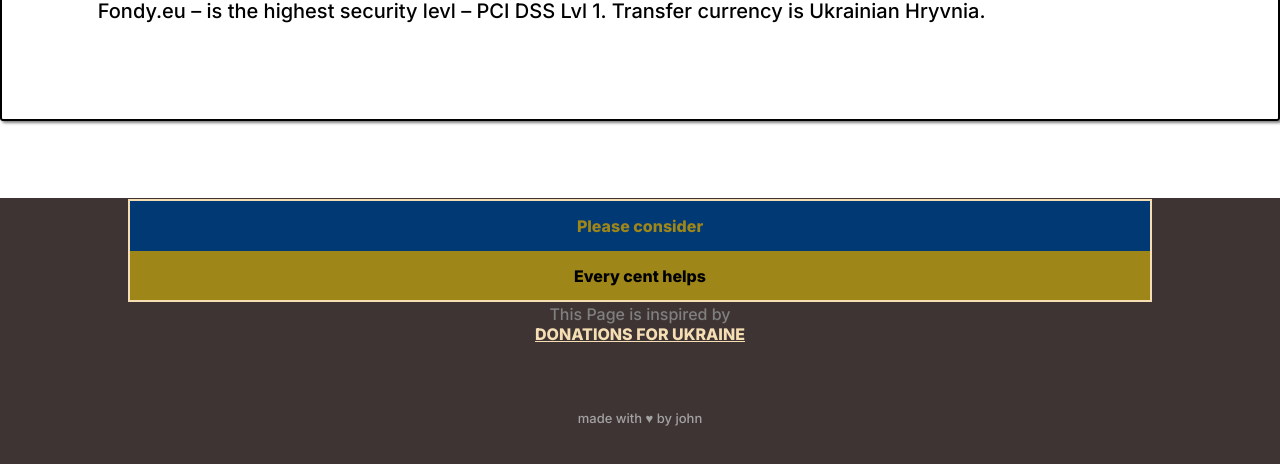
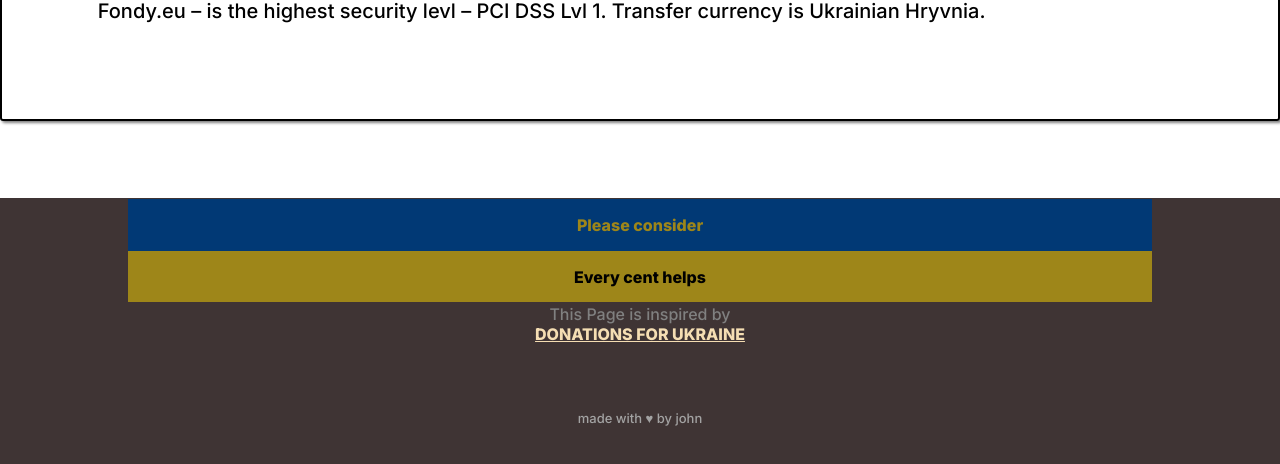
Before and after one commit to johnxadams/donate-for-ukraine, a website: page src/index.html in a window 1280 px wide. Shown: the part 1324-1788 px from the top of the page. Drawn offline with Linux system fonts and the light colour scheme.

Commit message:
seebruecke donation added + footer bug solved

```diff
--- a/src/scss/layouts/_footer.scss
+++ b/src/scss/layouts/_footer.scss
@@ -3,7 +3,7 @@ footer {
 
 margin-top: 2%;
     article{
-        border: wheat 2px solid;
+        // border: wheat 2px solid;
         width: 80%;
         height: 35%;
         font-weight: 600;
```
Also changed, not shown: src/styles/main.css, 1 other file.
